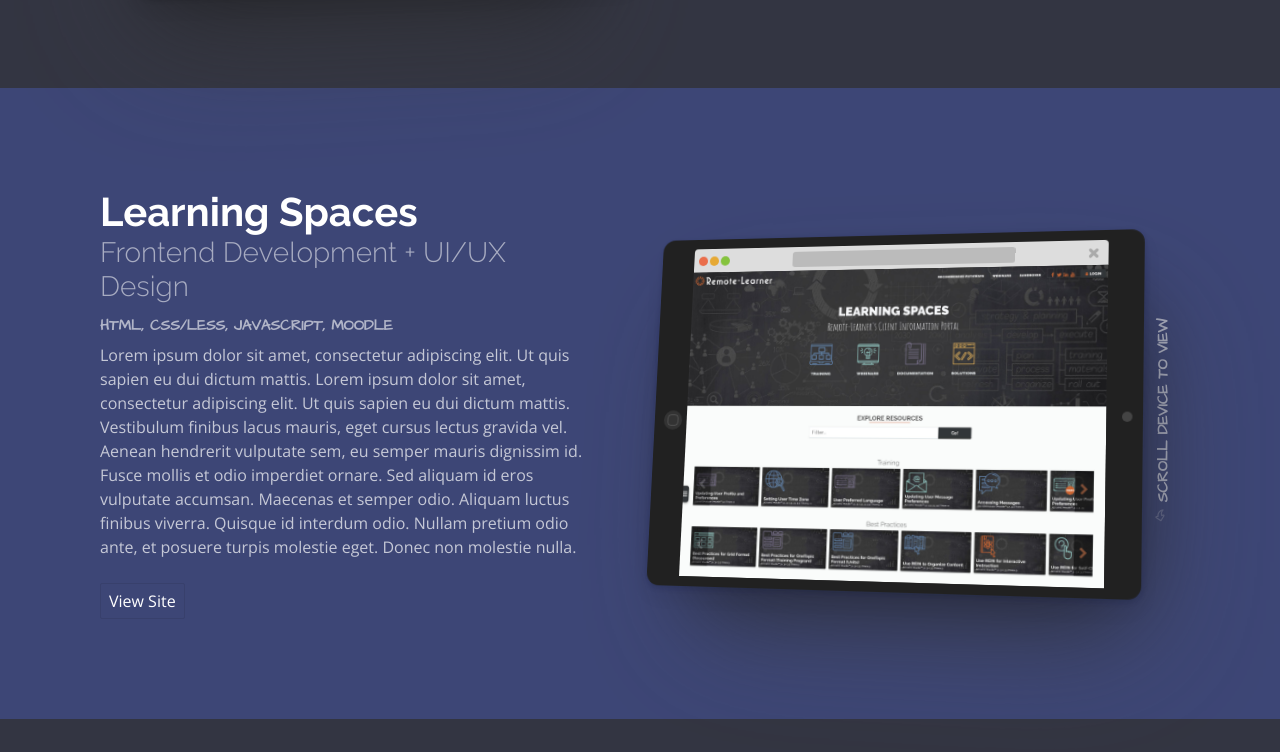
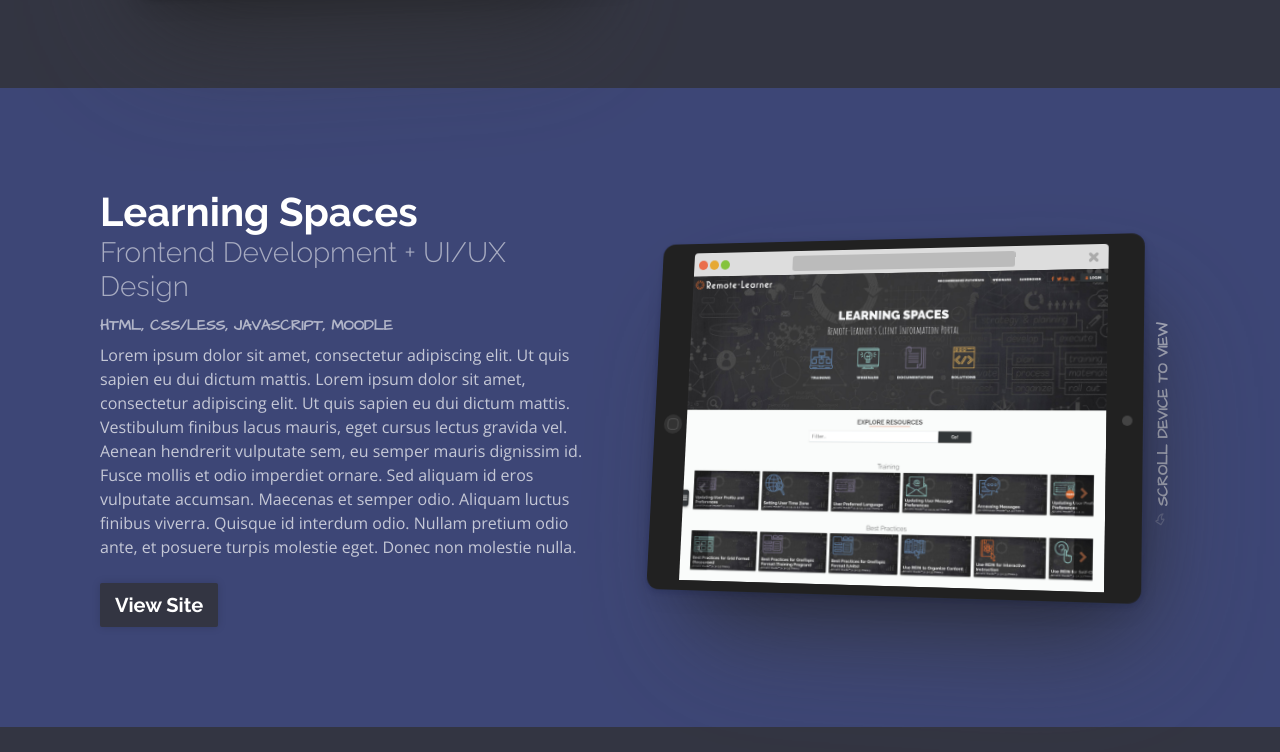
Before and after one commit to rdeber/ryan-deberardinis-gatsby, a Gatsby site: page /work in a window 1280 px wide. Shown: the part 1308-2060 px from the top of the page. Built offline with nearby package versions, Linux system fonts and the light colour scheme; Gatsby itself is replaced by a stand-in of ours.

Commit message:
work on ui refinements

```diff
--- a/src/pages/index.js
+++ b/src/pages/index.js
@@ -9,7 +9,7 @@ const IndexPage = () => (
     <SEO title="Ryan DeBerardinis" keywords={[`ryan`, `deberardinis`, `developer`, `designer`, `photographer`, `react`]} />
     <section className="home-banner">
       <div className="my-title">
-        <h1 className="my-name">RYAN DeBERARDINIS</h1>
+        <h1 className="my-name">RYAN <br/>DeBERARDINIS</h1>
         <h2 className="my-positions">Developer + Designer + Photographer</h2>
         <p className="my-description">I'm always interested in hearing about new projects. Drop me a line if you'd like to collaborate on something new.</p>
       </div>
--- a/src/styles/_ui.scss
+++ b/src/styles/_ui.scss
@@ -5,6 +5,16 @@ h1,h2,h3,h4,h5,h6 {
 
 h4 {
     font-family: $font-family3;
+}
+
+.btn {
+    border: none;
+    height: auto;
+    padding: .5rem .75rem;
+    font-family: $font-family2;
+    font-weight: bold;
+    font-size: 1rem;
+    box-shadow: $shadow1;
 }
 
 .label,
--- a/src/styles/_work.scss
+++ b/src/styles/_work.scss
@@ -9,14 +9,19 @@
     padding: 2.5rem 1rem;
     margin: 0 -.4rem;
 
+    @include md {
+        padding: 4rem 2rem 4rem;
+        flex-direction: row;
+    }
+
+    @include lg {
+        padding: 5rem 1rem 5rem;
+        flex-direction: row;
+    }
+
     > * {
         flex: 1;
         max-width: 500px;
-    }
-
-    @include md {
-        padding: 5rem 0 5rem;
-        flex-direction: row;
     }
 
     h2 {
@@ -90,5 +95,14 @@
         .device {
             margin-left: auto;
         }
+
+        .btn {
+            background: #333542;
+
+            &:hover,
+            &:focus {
+                background: shade(#333542, 15%);
+            }
+        }
     }
 }
```
